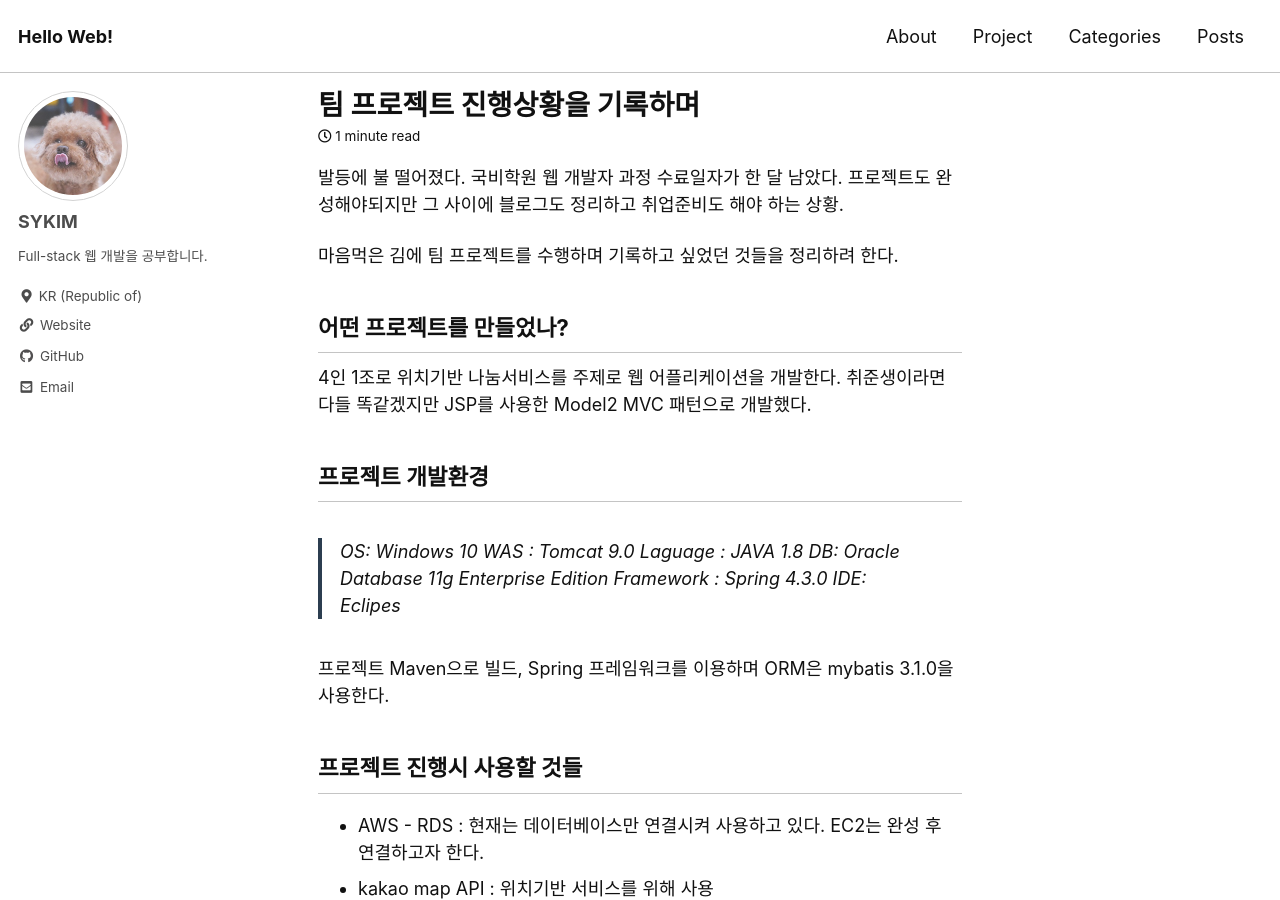
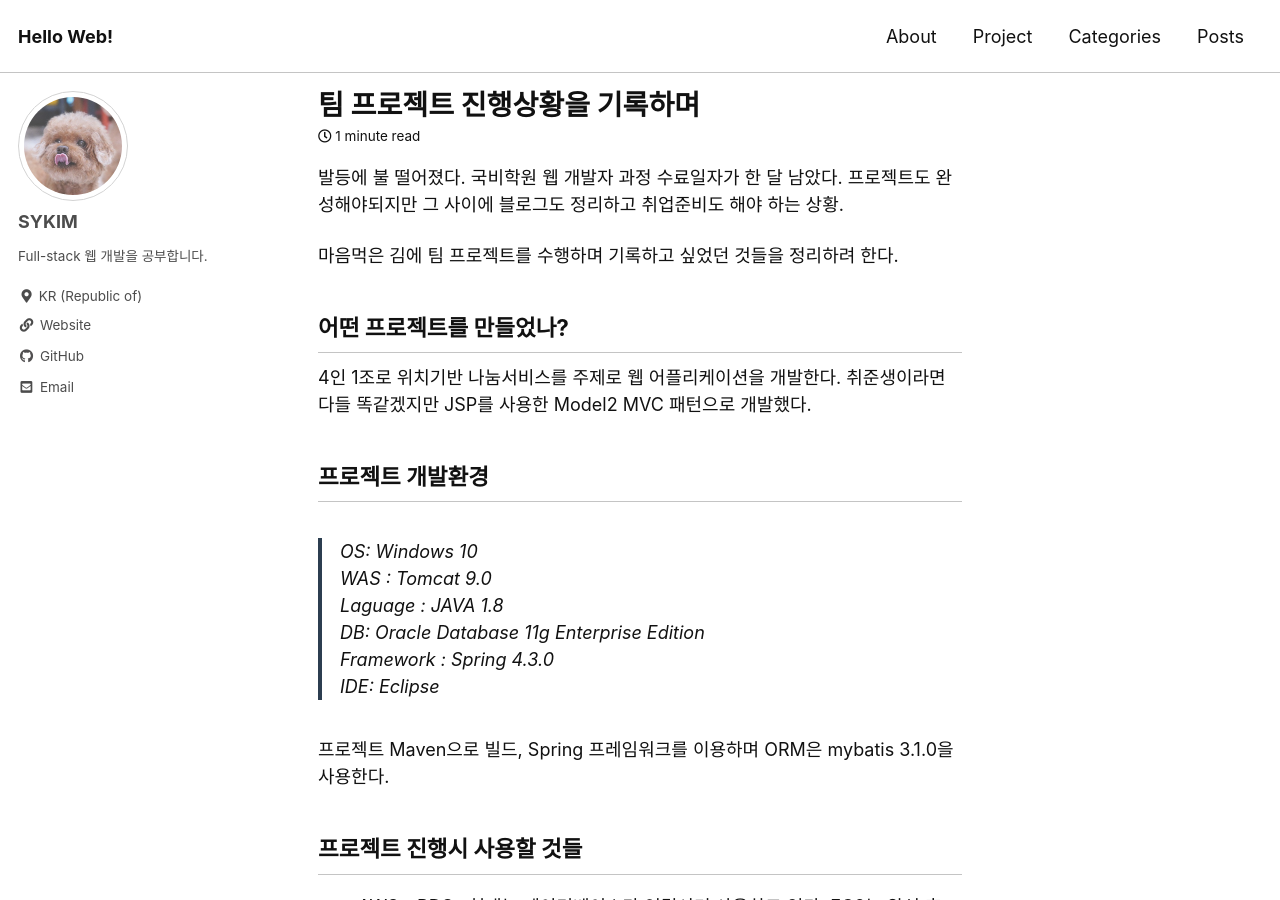
Before and after one commit to stothey0804/stothey0804.github.io, a Jekyll site: the page built from _posts/2020/project/2020-10-01-start.md, in a window 1280 px wide and 900 px high. Built offline with Jekyll 4.4.1, drawn with Linux system fonts in a browser that asks for light colours; cached includes are drawn as plain includes; comment, search, counter and statistics services are not loaded.

Commit message:
20201012 17:53

```diff
--- a/_posts/2020/project/2020-10-01-start.md
+++ b/_posts/2020/project/2020-10-01-start.md
@@ -20,12 +20,12 @@ categories:
 
 ## 프로젝트 개발환경
 
-> OS: Windows 10
-> WAS : Tomcat 9.0
-> Laguage : JAVA 1.8
-> DB: Oracle Database 11g Enterprise Edition
-> Framework : Spring 4.3.0
-> IDE: Eclipes
+> OS: Windows 10<br>
+> WAS : Tomcat 9.0<br>
+> Laguage : JAVA 1.8<br>
+> DB: Oracle Database 11g Enterprise Edition<br>
+> Framework : Spring 4.3.0<br>
+> IDE: Eclipse
 
 프로젝트 Maven으로 빌드, Spring 프레임워크를 이용하며 ORM은 mybatis 3.1.0을 사용한다.
 
```
Also changed, not shown: _posts/2020/project/2020-10-11-noticeBoard-1.md (+2 -2 lines).
